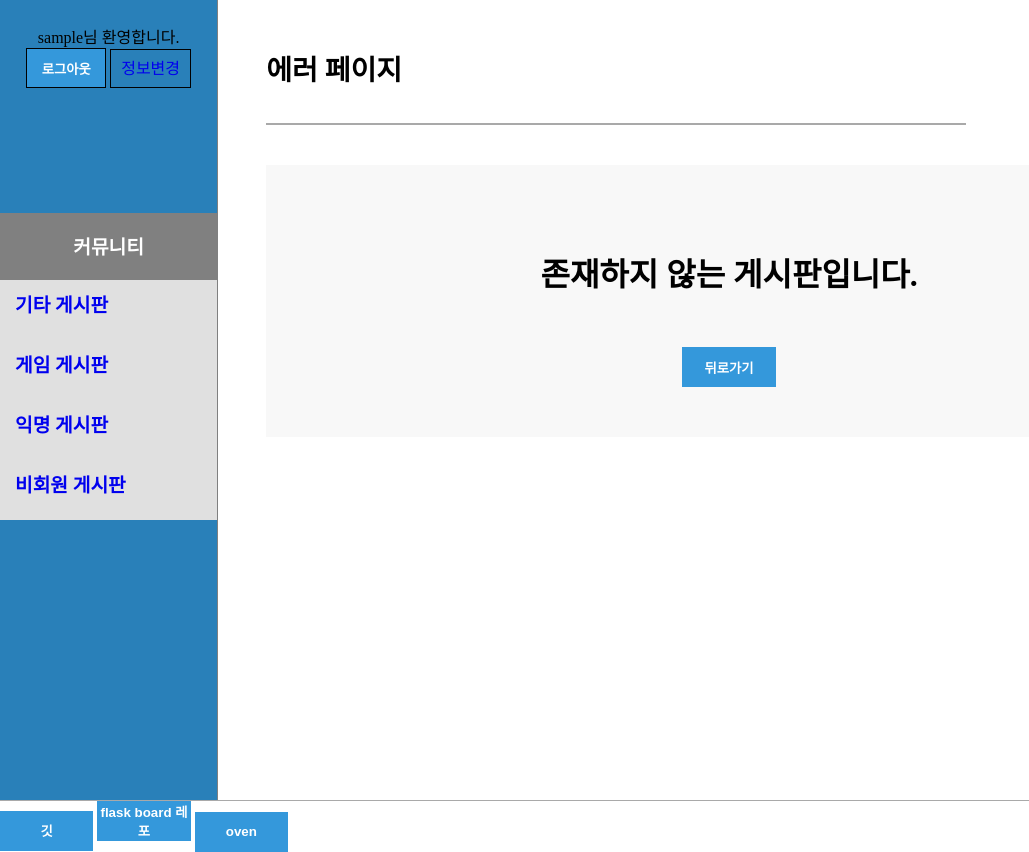
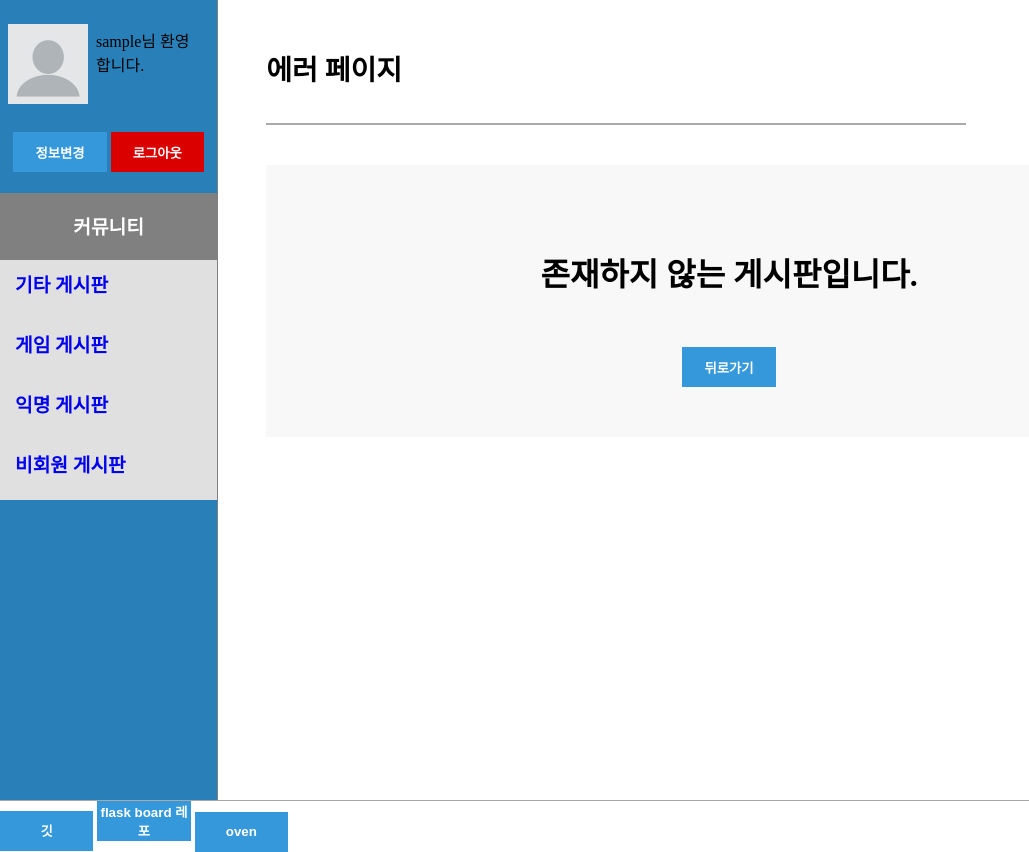
Before and after one commit to fpem123/flask_board, a Flask app: page /board/view in a window 1280 px wide. Shown: the part 112-964 px from the top of the page, without its empty margins (0-1029 px from the left). Run offline with Flask 2, Linux system fonts and the light colour scheme; the visitor is signed in with stand-in values (Sample User, id 1).

Commit message:
기본 프로필 사진 추가

```diff
--- a/static/css/all_page.css
+++ b/static/css/all_page.css
@@ -89,15 +89,32 @@ button {
 }
 
 .member {
-    height: 10em;
+    height: 17.5%;
     margin: 1.5em 0em 1.5em 0em;
     text-align: center;
 }
 
-.login_input {
-    width: 14em;
-    margin: 0em 0em 1.25em 0em;
-}
+    /* 로그인 전 */
+    .login_input {
+        width: 14em;
+        margin: 0em 0em 1.25em 0em;
+    }
+
+    /* 로그인 후 */
+    .profile {
+        padding: 0em 0.5em 0em 0.5em;
+        margin: 1em 0em 1.75em 0em;
+        display: flex;
+    }
+
+    img.profile-img {
+        height: 5em;
+    }
+
+    label.profile-msg {
+        padding: 0.25em 0.5em 0.25em 0.5em;
+        text-align: left;
+    }
 
 .boards {
     margin-top: 1.5em;
--- a/static/scripts/request_util.js
+++ b/static/scripts/request_util.js
@@ -2,8 +2,8 @@ let UID = undefined;
 const ALLOW_RESPONSE_STATUS = [200, 400, 500];
 
 // 유저 아이디 반환
-function setUID(){
-    UID =  document.getElementById( 'uid' ).value;
+function setUID(uid){
+    UID = uid;
 }
 
 function isUIDEmpty(){
--- a/templates/frame_member.html
+++ b/templates/frame_member.html
@@ -1,22 +1,24 @@
 <div class="member">
     {% if not session['uid'] %}
-    <form name="login_form" method="POST" onsubmit="return sendLoginUser(this)">
+    <form class="login_form" name="login_form" method="POST" onsubmit="return sendLoginUser(this)">
         <input class="login_input" type="text" name="request_uid" placeholder="ID"
         maxlength='16' onkeydown="return onKeydownEnter()">
         <input class="login_input" type="password" name="request_pwd" placeholder="PASSWORD"
         maxlength='16'>
-        <br>
         <button class="join_btn" type="button" onclick="location.href='{{ url_for('memberJoin') }}'">회원가입</button>
         <button class="login_btn" type="submit">로그인</button>
     </form>
-    <br>
     {% else %}
-    <input type="hidden" id="uid" value="{{ session.get('uid') }}">
-    <input type="hidden" id="nickname" value="{{ session.get('nickname') }}">
-    <p>{{ session.get('nickname') }}님 환영합니다.</p>
-    <script>setUID()</script>
-    <button onclick="return sendLogoutUser(this)"
-    style="width:80px; height:40px; border:1px solid black; padding: 10px" value="{{ session.get('uid') }}">로그아웃</button>
-    <a href="{{ url_for('memberUpdate') }}" style="width:80px; height:40px; border:1px solid black; padding: 10px">정보변경</a>
+    <div class="profile-wrapper">
+        <div class="profile">
+            <input type="hidden" id="uid" value="{{ session.get('uid') }}">
+            <input type="hidden" id="nickname" value="{{ session.get('nickname') }}">
+            <img class="profile-img" src="{{ url_for('static', filename='default_profile.png') }}">
+            <label class="profile-msg">{{ session.get('nickname') }}님 환영합니다.</label>
+        </div>
+        <script>setUID("{{ session.get('uid') }}")</script>
+        <button onclick="location.href='{{ url_for('memberUpdate') }}'">정보변경</button>
+        <button class="del-btn" onclick="return sendLogoutUser(this)" value="{{ session.get('uid') }}">로그아웃</button>
+    </div>
     {% endif %}
 </div>
```
Also changed, not shown: readme.md, static/default_profile.png (added).
